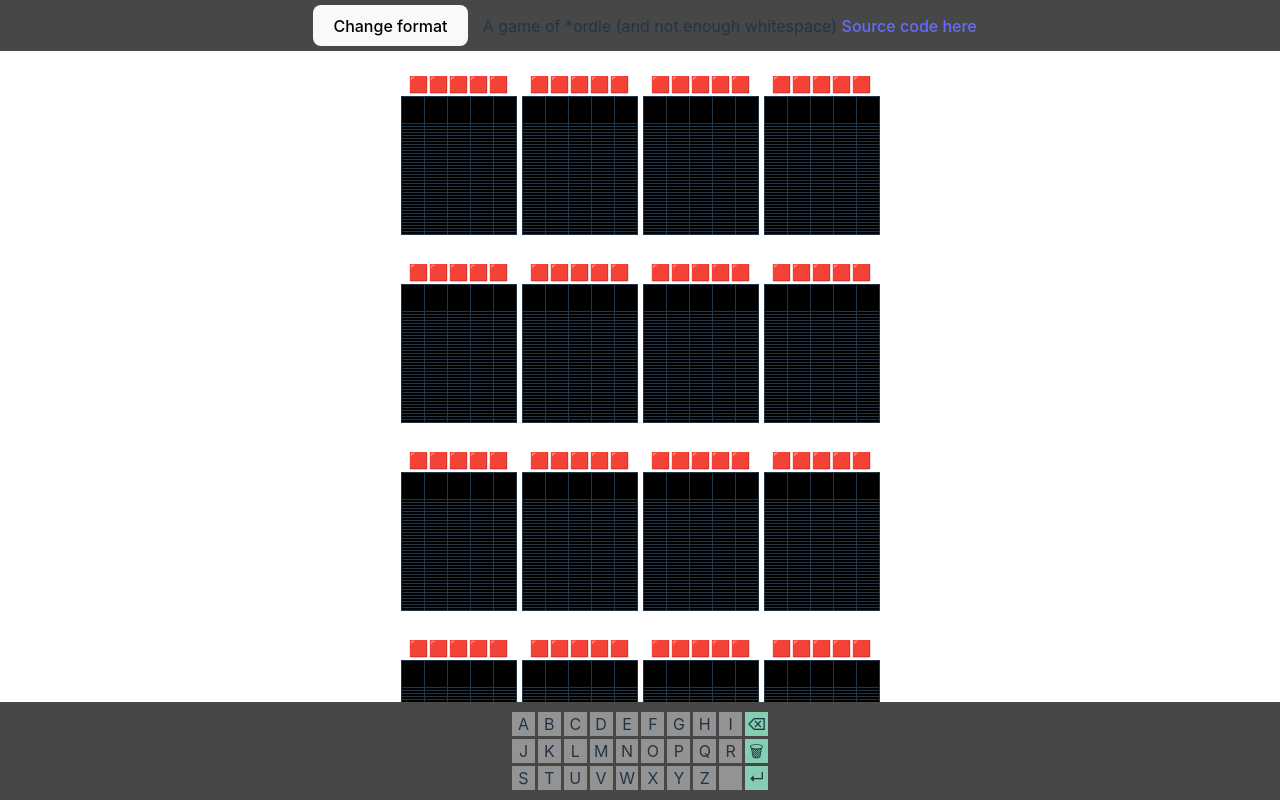
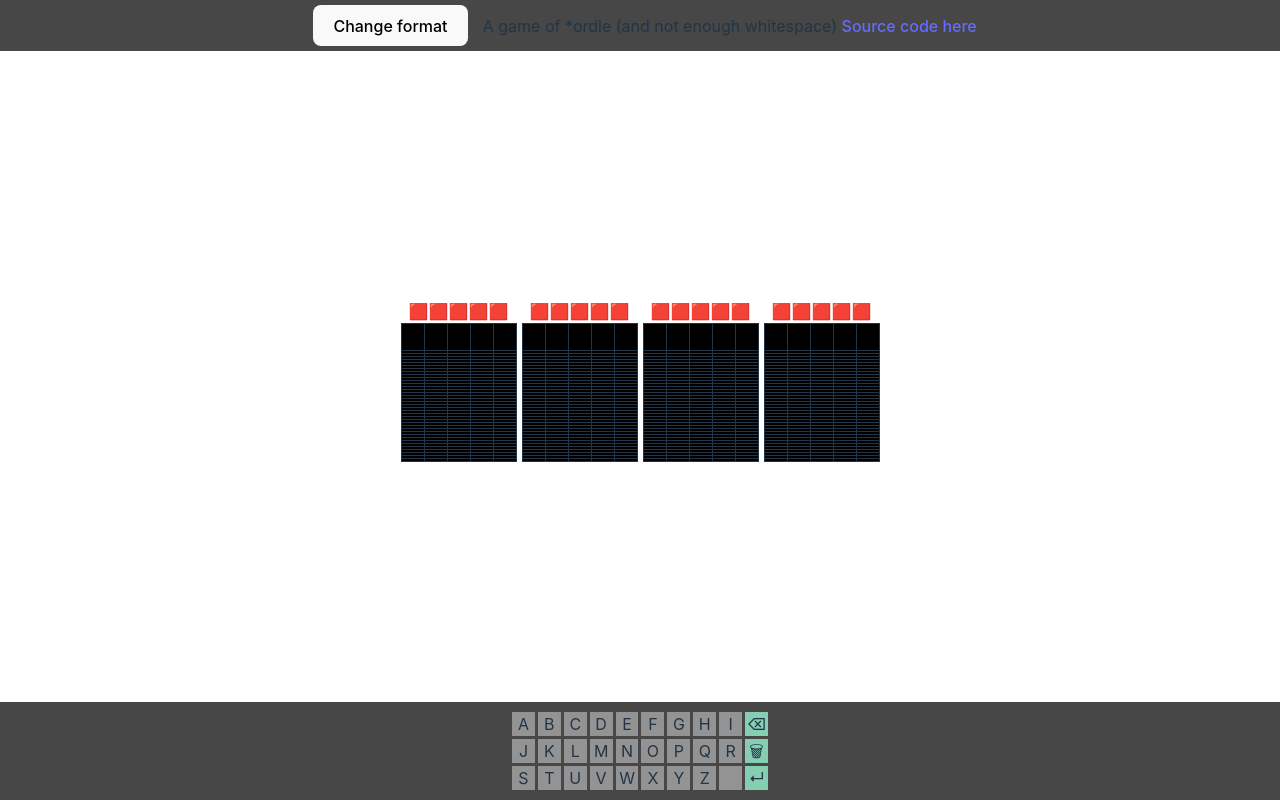
Before and after one commit to NotUnlikeTheWaves/hordle, a React (Vite) app: page / in a window 1280 px wide. Shown: the top 800 px of the page. Built offline with nearby package versions, Linux system fonts and the light colour scheme.

Commit message:
Refactor some stuff in advance of making autocomplete better

```diff
--- a/src/App.tsx
+++ b/src/App.tsx
@@ -7,16 +7,16 @@ import { WordList } from './WordList'
 import { getWordList } from './Random'
 
 
-const activeWords = getWordList()
-// const activeWords = ["LIBEL", "HELLO", "THERE"] // testing mode
+// const activeWords = getWordList()
+const activeWords = ["LIBEL", "HELLO", "THERE", "BRIEF"] // testing mode
 
-function showGameWon(gameState: GameState) : React.ReactElement {
+function showGameWon(gameState: GameState): React.ReactElement {
   return (
     <h1>Congrats! You completed all {NumberOfWordles} wordles in {gameState.history.length}/{MaxGuesses} attempts.</h1>
   )
 }
 
-function showGameLost(gamesWon: number)  : React.ReactElement {
+function showGameLost(gamesWon: number): React.ReactElement {
   return (
     <h1>You lose! You completed {gamesWon} wordles in {MaxGuesses} attempts.</h1>
   )
@@ -28,8 +28,8 @@ enum GameFormat {
   Wide = '1fr 1fr 1fr 1fr 1fr 1fr 1fr 1fr 1fr 1fr 1fr 1fr 1fr 1fr 1fr 1fr'
 }
 
-function getNextFormat(format: GameFormat) : GameFormat {
-  switch(format) {
+function getNextFormat(format: GameFormat): GameFormat {
+  switch (format) {
     case GameFormat.Medium: {
       return GameFormat.Tall
     }
@@ -42,52 +42,52 @@ function getNextFormat(format: GameFormat) : GameFormat {
   }
 }
 
-function showLettersUsed(gameState: GameState, setGameState: React.Dispatch<React.SetStateAction<GameState>>) : React.ReactElement {
+function showLettersUsed(gameState: GameState, setGameState: React.Dispatch<React.SetStateAction<GameState>>): React.ReactElement {
   const alphabet = "ABCDEFGHIJKLMNOPQRSTUVWXYZ ".split('')
   let result = alphabet.map(l => {
-      let style: LooseObject = {}
-      if (gameState.history.some(h => h.indexOf(l) != -1)) {
-        style.backgroundColor = "rgb(198, 134, 206)"
-      }
-      return <div key={l} className='letters-used-element' style={style} onClick={() => handleKeyInput(l, gameState, setGameState)}>{l}</div>
+    let style: LooseObject = {}
+    if (gameState.history.some(h => h.indexOf(l) != -1)) {
+      style.backgroundColor = "rgb(198, 134, 206)"
     }
+    return <div key={l} className='letters-used-element' style={style} onClick={() => handleKeyInput(l, gameState, setGameState)}>{l}</div>
+  }
   )
   const auxStyle = {
     backgroundColor: "rgb(134, 206, 178)"
   }
-  result.splice(9, 0, <div key="BACK"   className='letters-used-element' style={auxStyle} onClick={() => handleKeyInput("BACKSPACE", gameState, setGameState)}>{"⌫"}</div>)
+  result.splice(9, 0, <div key="BACK" className='letters-used-element' style={auxStyle} onClick={() => handleKeyInput("BACKSPACE", gameState, setGameState)}>{"⌫"}</div>)
   result.splice(19, 0, <div key="CLEAR" className='letters-used-element' style={auxStyle} onClick={() => handleKeyInput("CLEAR", gameState, setGameState)}>{"🗑"}</div>)
   result.splice(29, 0, <div key="ENTER" className='letters-used-element' style={auxStyle} onClick={() => handleKeyInput("ENTER", gameState, setGameState)}>{"↵"}</div>)
   return <><div className='letters-used-container'>{result}</div></>
 }
 
 function handleKeyInput(key: string, gameState: GameState, setGameState: React.Dispatch<React.SetStateAction<GameState>>) {
-  function isLetter(s: string) : boolean {
+  function isLetter(s: string): boolean {
     return s.length == 1 && (s.toLowerCase() != s.toUpperCase())
   }
-  switch(key) {
+  switch (key) {
     case "ENTER": {
       console.log("enter")
-      if (WordList.indexOf(gameState.currentWord.toLowerCase()) != -1) {
+      if (WordList.indexOf(gameState.currentGuess.toLowerCase()) != -1) {
         console.log("exists")
-        setGameState({...gameState, currentWord: "", history: gameState.history.concat(gameState.currentWord)})
+        setGameState({ ...gameState, currentGuess: "", history: gameState.history.concat(gameState.currentGuess) })
       }
       break;
     }
     case "BACKSPACE": {
-      let newCurrentWord = gameState.currentWord.slice(0, -1)
-      setGameState({...gameState, currentWord: newCurrentWord})
+      let newCurrentWord = gameState.currentGuess.slice(0, -1)
+      setGameState({ ...gameState, currentGuess: newCurrentWord })
       break;
     }
     case "DELETE":
     case "CLEAR": {
-      setGameState({...gameState, currentWord: ""})
+      setGameState({ ...gameState, currentGuess: "" })
       break;
     }
     default: {
-      if(isLetter(key) && gameState.currentWord.length < WordLength) {
-        let newCurrentWord = gameState.currentWord + key;
-        setGameState({...gameState, currentWord: newCurrentWord})
+      if (isLetter(key) && gameState.currentGuess.length < WordLength) {
+        let newCurrentWord = gameState.currentGuess + key;
+        setGameState({ ...gameState, currentGuess: newCurrentWord })
       }
       break;
     }
@@ -96,7 +96,7 @@ function handleKeyInput(key: string, gameState: GameState, setGameState: React.D
 
 
 function App() {
-  const [gameState, setGameState] = useState<GameState>({currentWord: "", history: []})
+  const [gameState, setGameState] = useState<GameState>({ currentGuess: "", history: [] })
   const [format, setFormat] = useState<GameFormat>(GameFormat.Tall);
 
   function handleKeyboardInput(event: KeyboardEvent) {
@@ -109,13 +109,13 @@ function App() {
   useEffect(() => {
     document.addEventListener('keydown', handleKeyboardInput)
     return () => document.removeEventListener('keydown', handleKeyboardInput)
-  }, [gameState.currentWord, gameState.history]) // magic (x2, because gameState.history is needed here too to work with autcomplete- this effect was never meant for autocomplete!)
+  }, [gameState.currentGuess, gameState.history]) // magic (x2, because gameState.history is needed here too to work with autcomplete- this effect was never meant for autocomplete!)
 
   let wordles = []
   var numberOfCompleteWordles = 0
-  for(let i = 0; i < activeWords.length; i++) {
+  for (let i = 0; i < activeWords.length; i++) {
     // Autocomplete works by adding the word into the word history, rest of the thing should handle the rest.
-    let autoComplete = () => setGameState({...gameState, currentWord: "", history: gameState.history.concat(activeWords[i])})
+    let autoComplete = () => setGameState({ ...gameState, currentGuess: "", history: gameState.history.concat(activeWords[i]) })
     wordles.push(<div className="grid-child-element purple"><WordHolder key={i} word={activeWords[i]} gameState={gameState} autoComplete={autoComplete} /></div>)
     if (gameState.history.indexOf(activeWords[i]) != -1) {
       numberOfCompleteWordles++
@@ -134,7 +134,7 @@ function App() {
         </div>
         {gameWon && showGameWon(gameState)}
         {gameLost && showGameLost(numberOfCompleteWordles)}
-        <div className="grid-container-element" style={{gridTemplateColumns: format}}>
+        <div className="grid-container-element" style={{ gridTemplateColumns: format }}>
           {wordles}
         </div>
       </div>
--- a/src/WordHolder.tsx
+++ b/src/WordHolder.tsx
@@ -1,119 +1,84 @@
 // import { MaxGuesses, WordLength } from './Constants'
 import { MaxGuesses, WordLength } from './Constants';
-import { GameState } from './Types';
+import { Correctness, GameState } from './Types';
+import { createCompletionStatus, getHistoryColoring } from './WordLogic';
 type WordHolderProps = {
     word: string;
     gameState: GameState,
     autoComplete: () => void
 }
 
-enum Correctness {
-    Correct = "rgb(8, 159, 18)",
-    WrongPosition = "rgb(198, 178, 0)",
-    NotInThere = "Black"
+function getHistory(word: string, historicGuesses: Array<string>): [string, Correctness[]][] {
+    return historicGuesses.map(h => [h, getHistoryColoring(h, word)])
 }
 
-// Only historic guesses in here!
-function renderHistoryPerRow(historicGuess: String, props: WordHolderProps) : React.ReactElement {
-    // 2 pass coloring: GREEN (correct), YELLOW (it's there somewhere)
-    var coloring: Array<Correctness> = getHistoryColoring(historicGuess, props);
+function renderHistory(historyColoring: [string, Correctness[]][]): React.ReactElement {
+    return <>
+        {historyColoring.map(([word, correctness], i) =>
+            <>
+                <tr key={`${word}-${i}`} style={{ height: '27px', maxHeight: '27px' }}>
+                    {
+                        correctness.map((c, j) => <td key={`${word}-${j}-${i}`} style={{ backgroundColor: c }}>{word[j]}</td>)
+                    }
+                </tr>
+            </>
+        )}
+    </>
+}
 
-    let letters = Array.from(historicGuess).map((l, i) => <td key={i} style={{backgroundColor: coloring[i]}}>{l}</td>)
+
+
+// Only the current input!
+function renderInputAsRow(guess: string): React.ReactElement {
+    let letters = Array.from(guess.padEnd(WordLength, " ")).map((l, i) => <td key={i}>{l}</td>)
     return (
-        <tr key={props.word + historicGuess} style={{height: '27px', maxHeight: '27px'}}>{letters}</tr>
+        <tr key="input" style={{ height: '27px', maxHeight: '27px' }}>{letters}</tr>
     )
 }
 
-function getHistoryColoring(guess: String, props: WordHolderProps) : Array<Correctness> {
-    var coloring: Array<Correctness> = [...Array(guess.length)].fill(Correctness.NotInThere);
-    var wordLeft = Array.from(props.word);
-    var guessLeft = Array.from(guess);
-    const movedOverPlaceholder = '_';
-    // Pass 1
-    for (let i = 0; i < guess.length; i++) {
-        if (guessLeft[i] == wordLeft[i]) {
-            // Mark both letters as having been used up for further analysis
-            wordLeft[i] = movedOverPlaceholder;
-            guessLeft[i] = movedOverPlaceholder;
-            coloring[i] = Correctness.Correct;
-        }
-    }
-    for (let i = 0; i < guess.length; i++) {
-        if (wordLeft[i] == movedOverPlaceholder) {
-            // This letter is already green
-            continue;
-        }
-        for (let j = 0; j < guess.length; j++) {
-            if (wordLeft[i] == guessLeft[j]) {
-                wordLeft[i] = movedOverPlaceholder;
-                guessLeft[j] = movedOverPlaceholder;
-                coloring[j] = Correctness.WrongPosition;
-                break;
-            }
-        }
-    }
-    return coloring;
-}
-
-// Only the current input!
-function renderInputAsRow(guess: string) : React.ReactElement {
-    let letters = Array.from(guess.padEnd(WordLength, " ")).map((l, i) => <td key={i}>{l}</td>)
-    return (
-        <tr key="input" style={{height: '27px', maxHeight: '27px'}}>{letters}</tr>
-    )
-}
-
-function renderUnaccessedRows(count: number) : React.ReactElement {
-    if(count < 0) return <></>
+function renderUnaccessedRows(count: number): React.ReactElement {
+    if (count < 0) return <></>
     let results = [...Array(count).keys()].map(i =>
-        <tr key={i}>{[...Array(WordLength).keys()].map(j => <td key={j}></td>)}</tr>
+        <tr key={i}>{[...Array(WordLength).keys()].map(j => <td key={`${i}-${j}`}></td>)}</tr>
     )
     return <>{results}</>
 }
 
 function renderSolved(props: WordHolderProps, solvedIndex: number): React.ReactElement {
-    let previousWords = props.gameState.history.slice(0, solvedIndex+1).map(h => renderHistoryPerRow(h, props))
+    // let previousWords = props.gameState.history.slice(0, solvedIndex + 1).map(h => renderHistoryPerRow(h, props.word))
+    let history = getHistory(props.word, props.gameState.history.slice(0, solvedIndex + 1))
+    let renderedHistory = renderHistory(history)
     return (
         <>
             ✅
             <table>
                 <tbody>
-                {previousWords}
+                    {renderedHistory}
                 </tbody>
             </table>
         </>
     )
 }
 
-function correctnessToEmoji(c: Correctness) : string {
-    switch(c) {
+function correctnessToEmoji(c: Correctness): string {
+    switch (c) {
         case Correctness.Correct: return '🟩'
         case Correctness.WrongPosition: return '🟨'
         case Correctness.NotInThere: return '🟥'
+        case Correctness.LastLeft: return '🟦'
     }
 }
 
-function renderIcons(props: WordHolderProps) : Array<Correctness> {
-    let colors: Array<Correctness> = [...Array(WordLength)].fill(Correctness.NotInThere)
-    if(props.gameState.history.length) {
-        let array = props.gameState.history.map(h => getHistoryColoring(h, props))
-        let coloredHistory = array[0].map((_, colIndex) => array.map(row => row[colIndex])); // https://stackoverflow.com/a/17428705
-        for(let i = colors.length - 1; i >= 0; i--) { // descend so we can delete from the array too
-            if (coloredHistory[i].some(h => h == Correctness.Correct)) {
-                colors[i] = Correctness.Correct
-                coloredHistory.splice(i, 1)
-            }
-        }
-    }
-    return colors
-}
 
-function renderUnsolved(props: WordHolderProps) : React.ReactElement {
-    let previousWords = props.gameState.history.map(h => renderHistoryPerRow(h, props))
-    let current = renderInputAsRow(props.gameState.currentWord)
-    let unaccessedRowCount = MaxGuesses - (previousWords.length + 1)
+function renderUnsolved(props: WordHolderProps): React.ReactElement {
+    let history = getHistory(props.word, props.gameState.history)
+
+    // let historyRender = props.gameState.history.map(h => renderHistoryPerRow(h, props.word))
+    let historyRender = renderHistory(history)
+    let current = renderInputAsRow(props.gameState.currentGuess)
+    let unaccessedRowCount = MaxGuesses - (history.length + 1)
     let unaccessedRows = renderUnaccessedRows(unaccessedRowCount)
-    let summaryColors = renderIcons(props)
+    let summaryColors = createCompletionStatus(props.word, props.gameState.history)
     let canAutocomplete = !summaryColors.some(c => c != Correctness.Correct)
     let className = canAutocomplete ? 'auto-complete' : ''
     let title = canAutocomplete ? 'Click to complete' : ''
@@ -124,7 +89,7 @@ function renderUnsolved(props: WordHolderProps) : React.ReactElement {
             </div>
             <table title={title} className={className} onClick={() => canAutocomplete && props.autoComplete()}>
                 <tbody>
-                {previousWords}
+                    {historyRender}
                     {current}
                     {unaccessedRows}
                 </tbody>
@@ -142,4 +107,4 @@ function WordHolder(props: WordHolderProps) {
     }
 }
 
-export {WordHolder}
+export { WordHolder }
--- /dev/null
+++ b/src/WordLogic.tsx
@@ -0,0 +1,66 @@
+import { WordLength } from "./Constants";
+import { Correctness } from "./Types";
+
+interface AutoCompleteStatus {
+    status: Array<Correctness>
+    canAutoComplete: boolean
+}
+
+function createCompletionStatus(word: string, history: Array<string>): Array<Correctness> {
+    let colors: Array<Correctness> = [...Array(WordLength)].fill(Correctness.NotInThere)
+    if (history.length) {
+        let array = history.map(h => getHistoryColoring(h, word))
+        let coloredHistory = array[0].map((_, colIndex) => array.map(row => row[colIndex])); // https://stackoverflow.com/a/17428705
+        for (let i = colors.length - 1; i >= 0; i--) { // descend so we can delete from the array too
+            if (coloredHistory[i].some(h => h == Correctness.Correct)) {
+                colors[i] = Correctness.Correct
+                coloredHistory.splice(i, 1)
+            }
+        }
+    }
+    return colors
+}
+
+function getHistoryColoring(guess: String, word: string): Array<Correctness> {
+    var coloring: Array<Correctness> = [...Array(guess.length)].fill(Correctness.NotInThere);
+    var wordLeft = Array.from(word);
+    var guessLeft = Array.from(guess);
+    const movedOverPlaceholder = '_';
+    // Pass 1: Set right positions
+    for (let i = 0; i < guess.length; i++) {
+        if (guessLeft[i] == wordLeft[i]) {
+            // Mark both letters as having been used up for further analysis
+            wordLeft[i] = movedOverPlaceholder;
+            guessLeft[i] = movedOverPlaceholder;
+            coloring[i] = Correctness.Correct;
+        }
+    }
+    // Pass 2: Create yellows
+    for (let i = 0; i < guess.length; i++) {
+        if (wordLeft[i] == movedOverPlaceholder) {
+            // This letter is already green
+            continue;
+        }
+        for (let j = 0; j < guess.length; j++) {
+            if (wordLeft[i] == guessLeft[j]) {
+                wordLeft[i] = movedOverPlaceholder;
+                guessLeft[j] = movedOverPlaceholder;
+                coloring[j] = Correctness.WrongPosition;
+                break;
+            }
+        }
+    }
+    // Pass 3: See if one letter is in the wrong place and can be used to autocomplete
+    // Do in reverse so it lights up better
+    let currentGreens = coloring.filter(c => c == Correctness.Correct).length
+    if (currentGreens == WordLength - 1) {
+
+        for (let i = coloring.length - 1; i >= 0; i--) {
+
+        }
+    }
+    return coloring;
+}
+
+export type { AutoCompleteStatus }
+export { getHistoryColoring, createCompletionStatus }
```
Also changed, not shown: src/Types.tsx (+15 -5 lines). Lines whose indentation alone changed are shown as unchanged.
